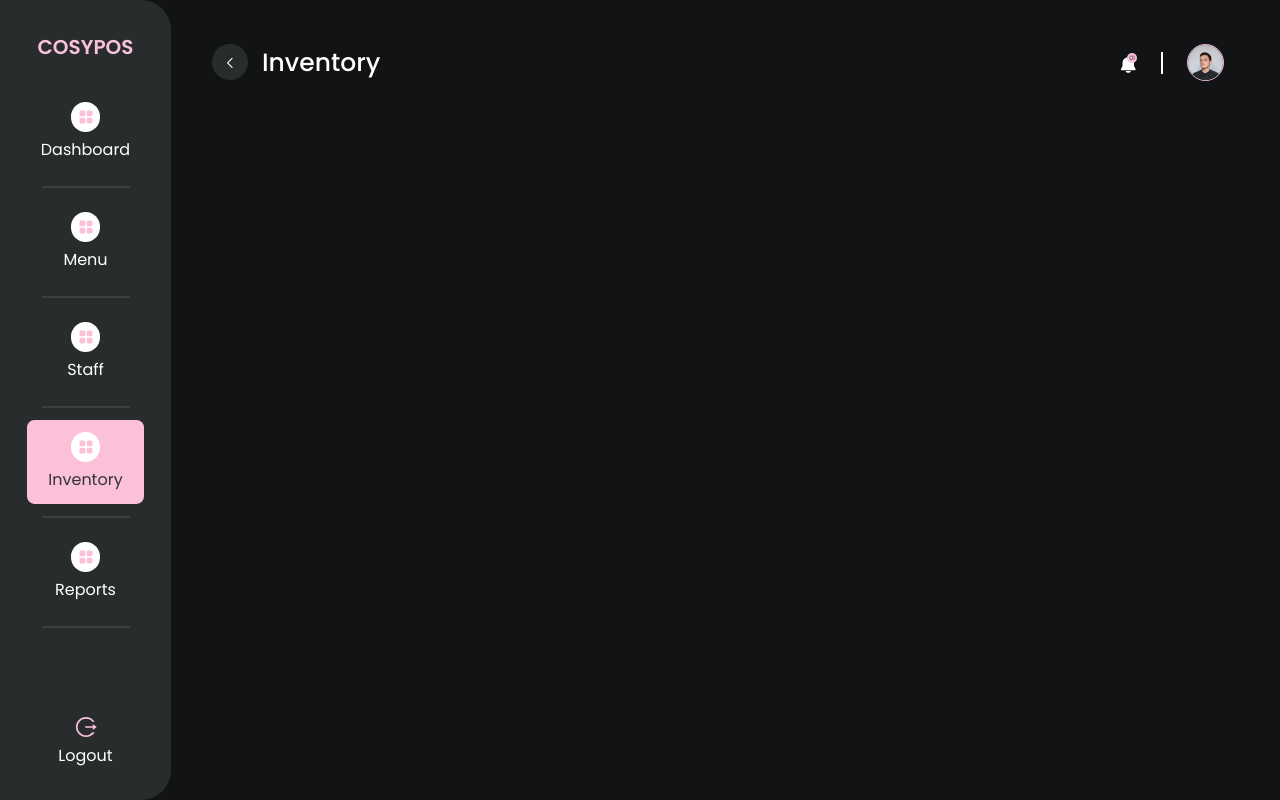
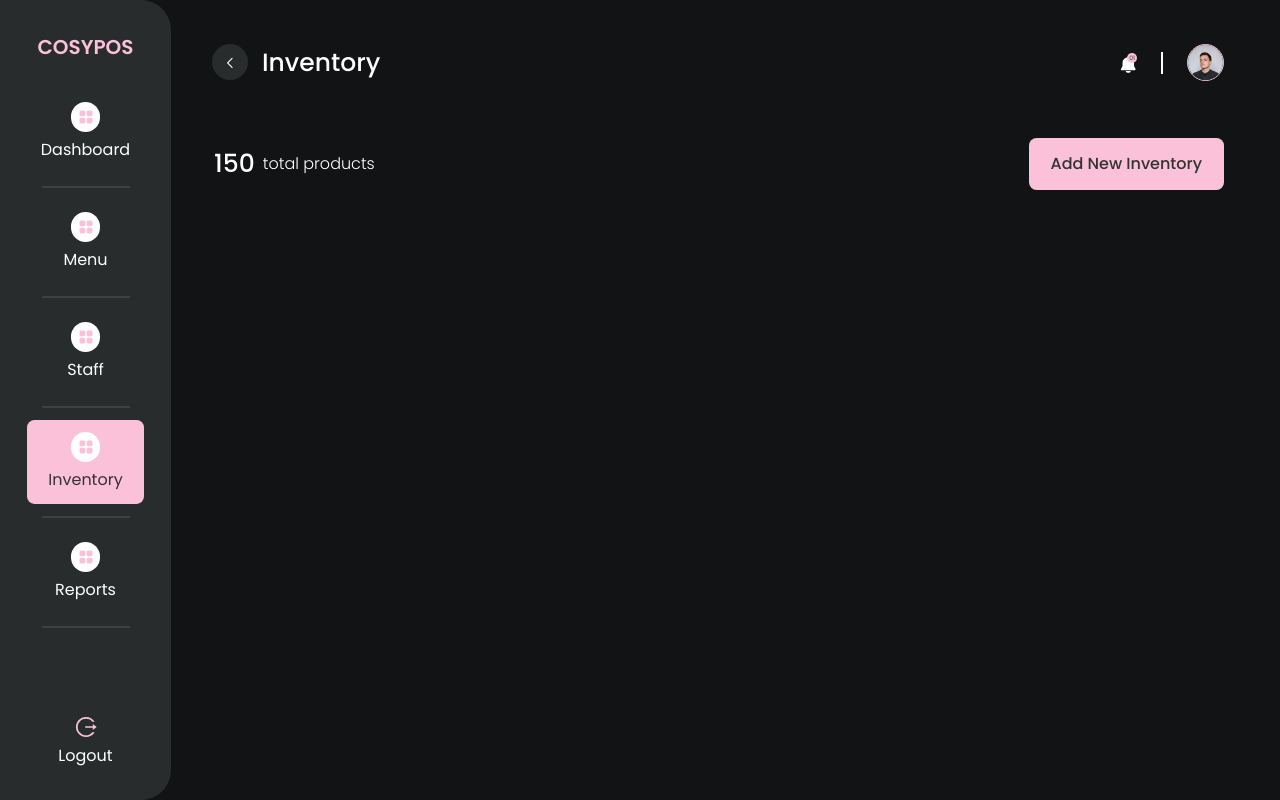
Before and after one commit to Abdul-Rehman636/COSYPOS, a React (Vite) app: page /inventory in a window 1280 px wide. Built offline with nearby package versions, Linux system fonts and the light colour scheme.

Commit message:
Developed actions of inventory page .

```diff
--- a/src/components/dashboard/Overview.jsx
+++ b/src/components/dashboard/Overview.jsx
@@ -55,9 +55,10 @@ const Overview = () => {
         </div>
         <div className="lg:w-auto w-full flex justify-between lg:gap-8">
           <div className="flex items-center md:gap-7 gap-5">
-            {timePeriod.map((period) => {
+            {timePeriod.map((period, index) => {
               return (
                 <button
+                  key={index}
                   className={`md:text-[16px] text-[12px] font-medium h-fit ${
                     activeTab === period.name
                       ? "bg-[#FAC1D9] text-[#333333] md:px-[22px] px-5 md:py-[14px] py-2.5"
--- /dev/null
+++ b/src/components/inventory/Actions.jsx
@@ -0,0 +1,15 @@
+const Actions = () => {
+  return (
+    <div className="flex justify-between items-center font-poppins">
+      <p className="md:text-[16px] text-[14px] font-light text-white flex items-center gap-2">
+        <p className="md:text-[25px] text-[20px] font-medium">150</p>total
+        products
+      </p>
+      <button className="md:block hidden text-[16px] font-medium text-[#333333] bg-[#FAC1D9] px-[22px] py-[14px] rounded-[7.5px] cursor-pointer">
+        Add New Inventory
+      </button>
+    </div>
+  );
+};
+
+export default Actions;
--- a/src/components/modals/AddMenuItem.jsx
+++ b/src/components/modals/AddMenuItem.jsx
@@ -112,9 +112,9 @@ const AddMenuItem = ({ setShowMenuModal }) => {
                   className="w-full text-[16px] font-light text-[#777979] py-5 outline-none cursor-pointer"
                 >
                   <option value="">Select category</option>
-                  {CategoriesOptions.map((category) => {
+                  {CategoriesOptions.map((category, index) => {
                     return (
-                      <option value={category.name.toLowerCase()}>
+                      <option key={index} value={category.name.toLowerCase()}>
                         {category.name}
                       </option>
                     );
--- a/src/components/modals/AddNewCategory.jsx
+++ b/src/components/modals/AddNewCategory.jsx
@@ -87,9 +87,9 @@ const AddNewCategory = ({ setShowModal }) => {
                   className="w-full text-[16px] font-light text-[#777979] py-5 outline-none cursor-pointer"
                 >
                   <option value="">Select menu</option>
-                  {CategoriesOptions.map((category) => {
+                  {CategoriesOptions.map((category, index) => {
                     return (
-                      <option value={category.name.toLowerCase()}>
+                      <option key={index} value={category.name.toLowerCase()}>
                         {category.name}
                       </option>
                     );
--- a/src/layouts/Header.jsx
+++ b/src/layouts/Header.jsx
@@ -1,4 +1,4 @@
-import { NavLink, useLocation, useNavigate } from "react-router-dom";
+import { NavLink, useLocation, useNavigate, useMatch } from "react-router-dom";
 import LeftArrow from "../assets/svgs/Left-Arrow.svg";
 import Bell from "../assets/svgs/Bell.svg";
 import SamplePic from "../assets/images/sample-profile-pic.jpg";
@@ -6,6 +6,8 @@ import SamplePic from "../assets/images/sample-profile-pic.jpg";
 const Header = ({ openSidebar, toggleSidebar }) => {
   const navigate = useNavigate();
   const location = useLocation();
+
+  const staffMatch = useMatch("staff-detail/:name");
 
   const pageName =
     location.pathname === "/" || location.pathname === "*"
@@ -26,6 +28,8 @@ const Header = ({ openSidebar, toggleSidebar }) => {
       ? "Profile"
       : location.pathname === "/notifications"
       ? "Notifications"
+      : staffMatch
+      ? staffMatch.params.name
       : "";
 
   return (
--- a/src/pages/Inventory.jsx
+++ b/src/pages/Inventory.jsx
@@ -1,7 +1,9 @@
+import Actions from "../components/inventory/Actions";
+
 const Inventory = () => {
   return (
-    <div>
-      <div className="text-white">Inventory</div>
+    <div className="lg:pl-[166px] max-[1024px]:w-[90%] mx-auto lg:mt-14 md:mt-9 mt-7 lg:mr-14">
+      <Actions />
     </div>
   );
 };
```
